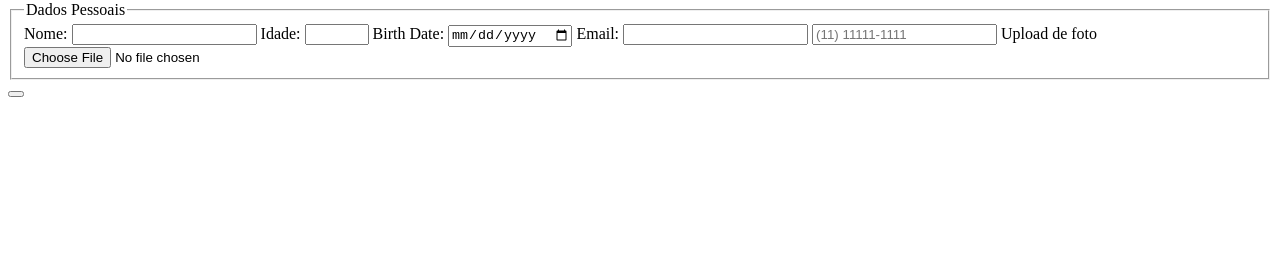
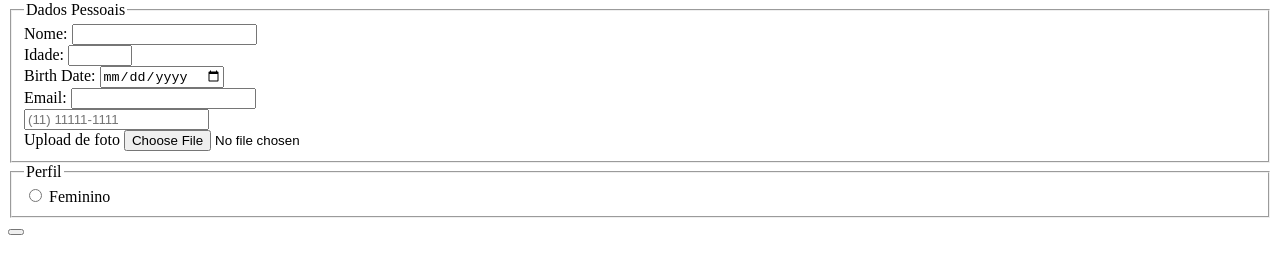
Before and after one commit to Gabriel-erk/html-css-learning, a plain HTML site: page basics/formularios-seo-acessibilidade/pesquisa-culturama/index.html in a window 1280 px wide. Shown: the part 79-352 px from the top of the page. Drawn offline with Linux system fonts and the light colour scheme.

Commit message:
learning about radios

```diff
--- a/basics/formularios-seo-acessibilidade/pesquisa-culturama/index.html
+++ b/basics/formularios-seo-acessibilidade/pesquisa-culturama/index.html
@@ -22,6 +22,7 @@
             <!-- semântica com formulários (semântica == quando queremos DIZER alguma coisa, quando queremos comunicar algo para o navegador e os mecanismos de buscas relacionados ao mesmo, e aqui, explicarei sobre o que a tag semântica fieldset faz)-->
             <!-- fieldset diz para o navegador que dentro da abertura e fechamento da suas tags estará começando um CONJUNTO de elementos/conjunto sobre determinado assunto que começara na ABERTURA dessa tag html semântica chamada fieldset, que quer dizer: esses inputs um abaixo do outro (conjunto) dentro de fieldset possuem RELAÇÃO SEMÂNTICA (relação de SIGNIFICADO, ou seja, o significado de cada campo aqui está conectado com o outro campo, pois todos eles pertencem a uma única Entidade/Model (Usuário))  -->
             <!-- obs: gerará uma 'borda' em volta dos inputs dentro deste fieldset -->
+            <!-- obs: aqui criamos uma 'seção' de campos input e foi envolvida dentro do fieldset todos os inputs que fazem parte deste mesmo grupo (Dados Pessoais), para saber a qual grupo estes inputs pertencem, é só olhar o conteúdo da tag html legend (que diz que este grupo de conteúdo/inputs dentro da tag fieldset que o legend com o texto 'Dados Pessoais' está pertence a 'Dados pessoais'-->
             <!-- tag button fica de fora, pois não possui relação semântica com os inputs -->
             <fieldset>
                 <!-- tag que age como uma espécie de legenda (traduzindo legend do inglês), onde a sua principal funcionalidade é dar uma descrição GERAL do conjunto de conteúdo semântico presente no fieldset atual-->
@@ -31,33 +32,45 @@
                 <label for="userName">Nome:</label>
                 <!-- atributo 'name' indica QUEM é este campo que estamos manipulando, é algo parecido com um 'id', poderemos localizar este input/saber de onde recebemos alguma informação por conta do valor deste atributo 'name' obs: sempre com nomes em inglês -->
                 <input type="text" name="userName" required>
-
+                <br>
                 <!-- forma resumida de utilizar o label + input, da maneira abaixo, envolvendo o input entre as tags do label, o for='nameDaSuaTagAqui' (como descrito no exemplo do input acima) é omitido, obs: nos dois exemplos aqui de label + for, ambos possuem um comportamento em comum: ao clicar no texto do label, o campo input recebe o foco -->
                 <label>
                     Idade:
                     <!-- informando que os valores mínimos e máximos deste input com nome de 'age' e permitindo apenas valores númericos pode ter é 12 e 100-->
                     <input type="number" name="userAge" min="12" max="100" required>
                 </label>
-
+                <br>
                 <label>
                     Birth Date:
                     <input type="date" name="birthDate">
                 </label>
-
+                <br>
                 <label>
                     Email:
                     <input type="email" name="userEmail" required>
                 </label>
-
+                <br>
                 <label>
                     <!-- tipo tel específico para telefone, atributo name do input já está associado ao label pelo fato do input estar dentro da abertura e fechamento do label e atributo novo (pattern == padrão) está indicando 2 coisas, onde a primeira é que só podemos utilizar numéros entre 0-9 (com [0-9]) e que o número máximo de caracteres permitido neste campo é 11 (em {11})-->
                     <input type="tel" name="userPhoneNumber" pattern="[0-9]{14}" placeholder="(11) 11111-1111">
                 </label>
-
+                <br>
                 <label>
                     Upload de foto
                     <!-- criando um input do tipo file (arquivo) e para definir o tipo de arquivo que é permitido enviar, usamos o atributo accept e colocamos o valor image e logo em seguida /* para indicar que é permitido QUALQUER tipo de imagem (.png .jpg, etc.)-->
                     <input type="file" accept="image/*" name="userImage">
+                </label>
+            </fieldset>
+
+            <!-- iniciando outro grupo de inputs, porém os inputs presentes dentro do fieldset abaixo pertencem ao grupo de inputs (campos nomeados que receberão informações digitadas pelo usuário) chamado 'Perfil', como a tag semântica html legend descreve abaixo -->
+            <fieldset>
+                <legend>Perfil</legend>
+
+                <!-- texto ficando APÓS o input agora, pois o formato de exibição desejado agora é: input (bolinha de seleção que o tipo RADIO nos entrega) e depois o texto-->
+                <!-- tag value permite que seja atribuito um VALOR diretamente à aquele campo, logo, quando for acionado o botão do tipo submit deste formulário e o input abaixo do tipo radio estiver SELECIONADO, o valor que será passado para o backend/URL será: userGender = Feminino, caso tenha ouro valor, será passado o outro valor (userGender pois é o name deste input abaixo -->
+                <label>
+                    <input type="radio" name="userGender" value="Feminino">
+                    Feminino
                 </label>
             </fieldset>
             <!-- neste button aplicamos o type submit, pois ele vai ENVIAR alguma coisa (neste caso, enviará as informações dos campos do formulário em que estamos agora-->
```
